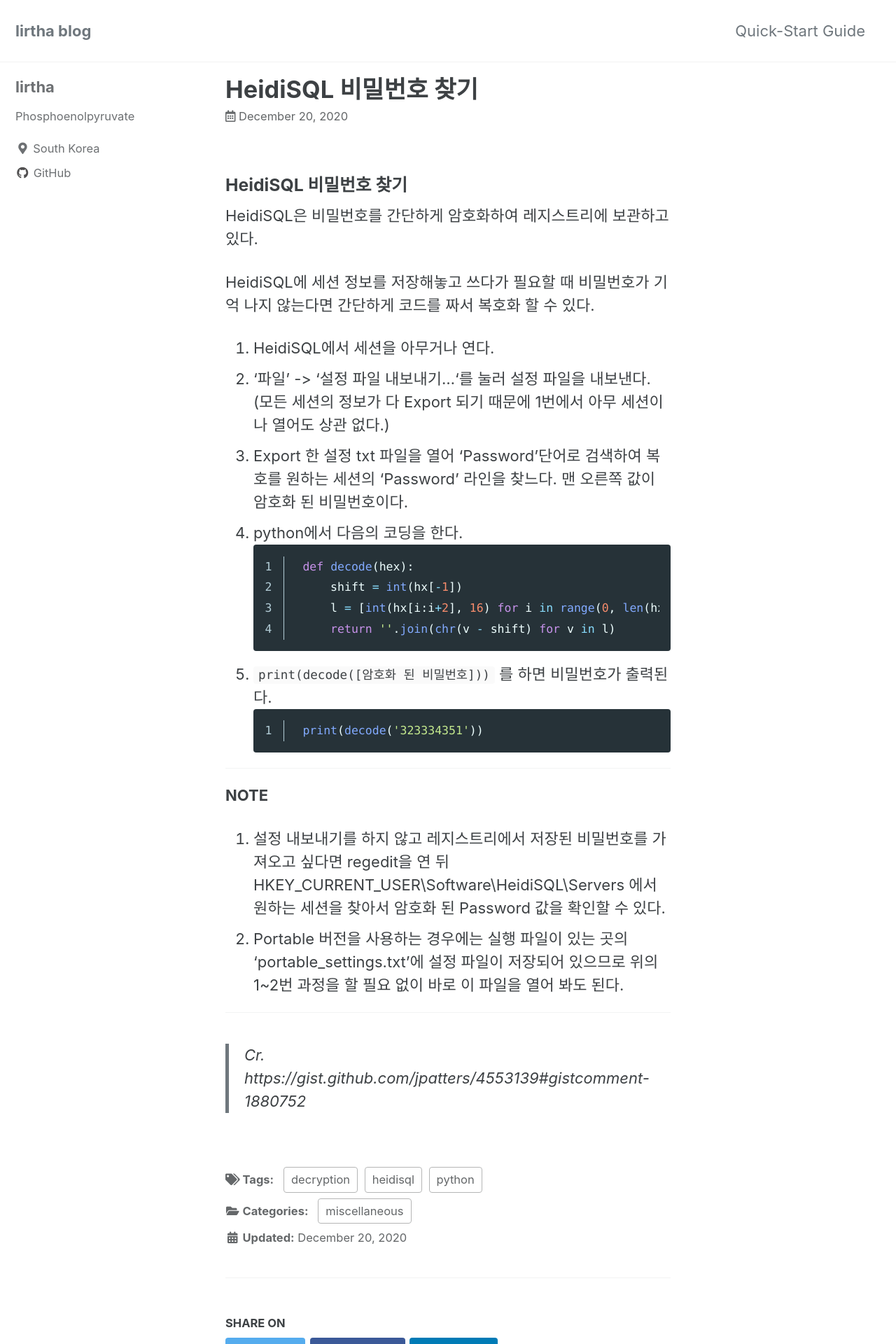
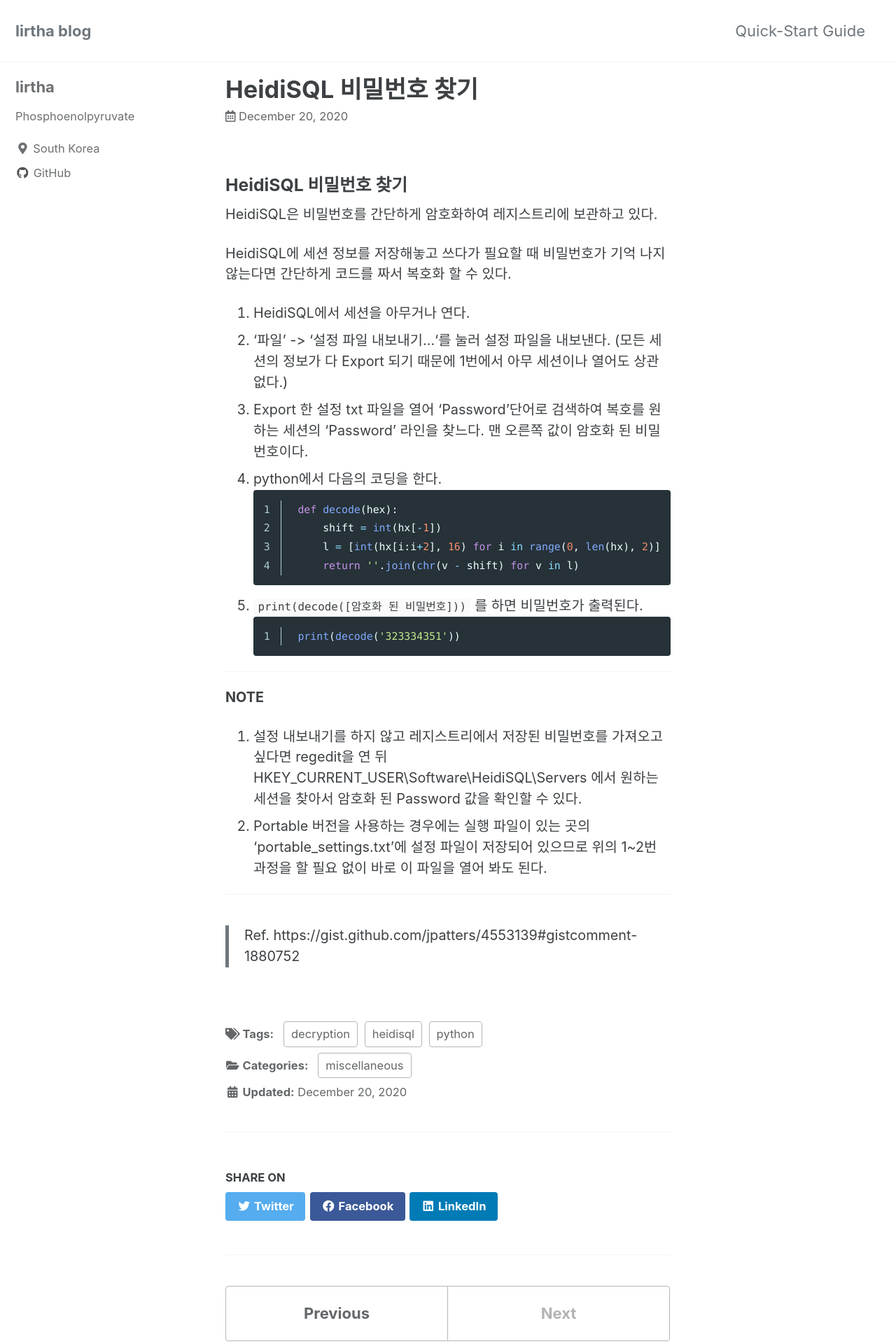
Before and after one commit to lirtha/lirtha.github.io, a Jekyll site: the page built from _posts/2020-12-20-heidisql-password.md, in a window 1280 px wide. Shown: the top 1920 px of the page at 70% size. Built offline with Jekyll 4.4.1, drawn with Linux system fonts in a browser that asks for light colours; cached includes are drawn as plain includes.

Commit message:
update scss settings

```diff
--- a/_posts/2020-12-20-heidisql-password.md
+++ b/_posts/2020-12-20-heidisql-password.md
@@ -39,4 +39,4 @@ HeidiSQL에 세션 정보를 저장해놓고 쓰다가 필요할 때 비밀번
 
 ---
 
-> Cr. https://gist.github.com/jpatters/4553139#gistcomment-1880752
+> Ref. https://gist.github.com/jpatters/4553139#gistcomment-1880752
--- a/_sass/minimal-mistakes/_base.scss
+++ b/_sass/minimal-mistakes/_base.scss
@@ -110,7 +110,7 @@ blockquote {
   margin: 2em 1em 2em 0;
   padding-left: 1em;
   padding-right: 1em;
-  font-style: italic;
+  font-style: normal;
   border-left: 0.25em solid $primary-color;
 
   cite {
--- a/_sass/minimal-mistakes/_page.scss
+++ b/_sass/minimal-mistakes/_page.scss
@@ -108,7 +108,7 @@ body {
   p,
   li,
   dl {
-    font-size: 1em;
+    font-size: 0.9em;
   }
 
   /* paragraph indents */
```
